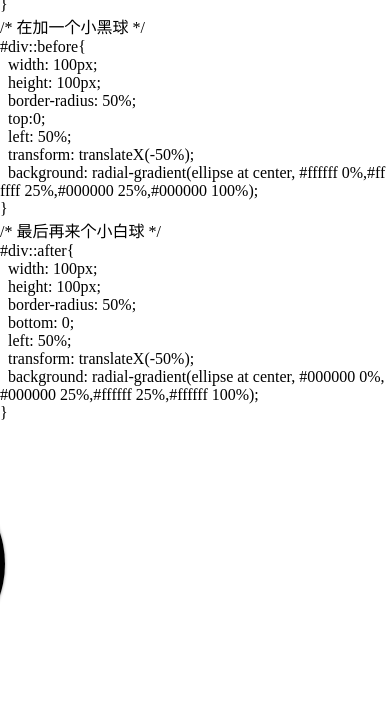
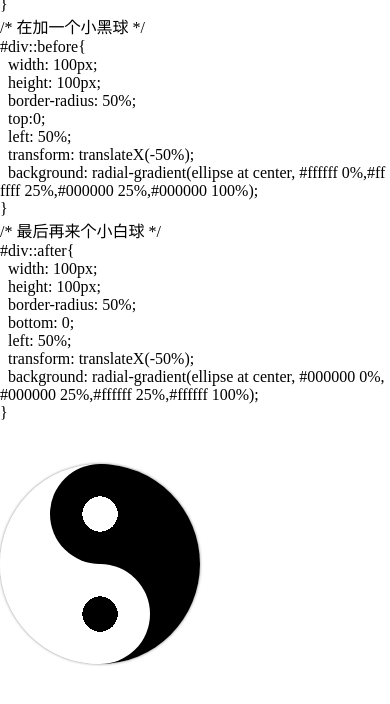
Before and after one commit to cxf520/cv-1, a website: page cv-1/src/index.html in a window 390 px wide. Drawn offline with Linux system fonts and the light colour scheme.

Commit message:
javeScript简历

```diff
--- a/cv-1/src/style.css
+++ b/cv-1/src/style.css
@@ -48,5 +48,6 @@
     position: relative;
     top: 5vh;
     left: 0;
+    transform: translateX(0%);
   }
 }
```
Also changed, not shown: cv-1/dist/index.html, 5 other files.
